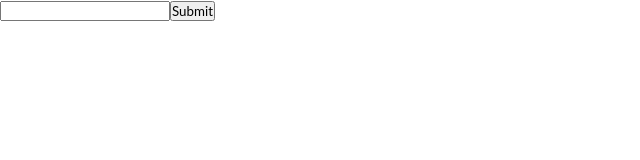
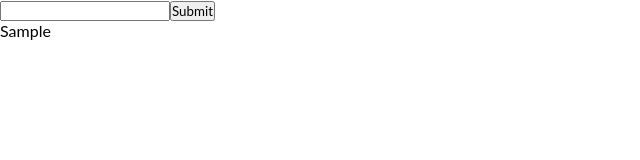
Before and after one commit to johannranudd/useReducer, a React (Create React App) app in the folder my-app-usereducer/: page / in a window 1280 px wide. Both pictures are taken after typing "Sample" into the empty fields and a click on the button "Submit". Shown: the top 160 px of the page, without its empty margins (0-640 px from the left). Built offline with nearby package versions, Linux system fonts and the light colour scheme.

Commit message:
still practicing

```diff
--- a/my-app-usereducer/src/components/Form.jsx
+++ b/my-app-usereducer/src/components/Form.jsx
@@ -5,9 +5,14 @@ import { type } from '@testing-library/user-event/dist/type';
 
 const reducer = (state, action) => {
   if (action.type === 'TESTING') {
-    // console.log(state);
-    // const newItems = { ...state };
-    return { ...state, people: [], isModalOpen: true, modalContent: 'open' };
+    const newItems = [...state.people, action.payload];
+    console.log(newItems);
+    return {
+      ...state,
+      people: newItems,
+      isModalOpen: true,
+      modalContent: 'open',
+    };
   }
   return state;
 };
@@ -28,7 +33,7 @@ const Form = () => {
       const newItem = { name, id: new Date().getTime().toString() };
       //   console.log(newItem);
       dispatch({ type: 'TESTING', payload: newItem });
-      //   console.log(state);
+      // console.log(state);
       setName('');
     }
   };
@@ -42,7 +47,11 @@ const Form = () => {
         />
         <button type='submit'>Submit</button>
       </form>
-      <ul></ul>
+      <ul>
+        {state.people.map((item) => {
+          return <li key={item.id}>{item.name}</li>;
+        })}
+      </ul>
     </StyledDiv>
   );
 };
```
